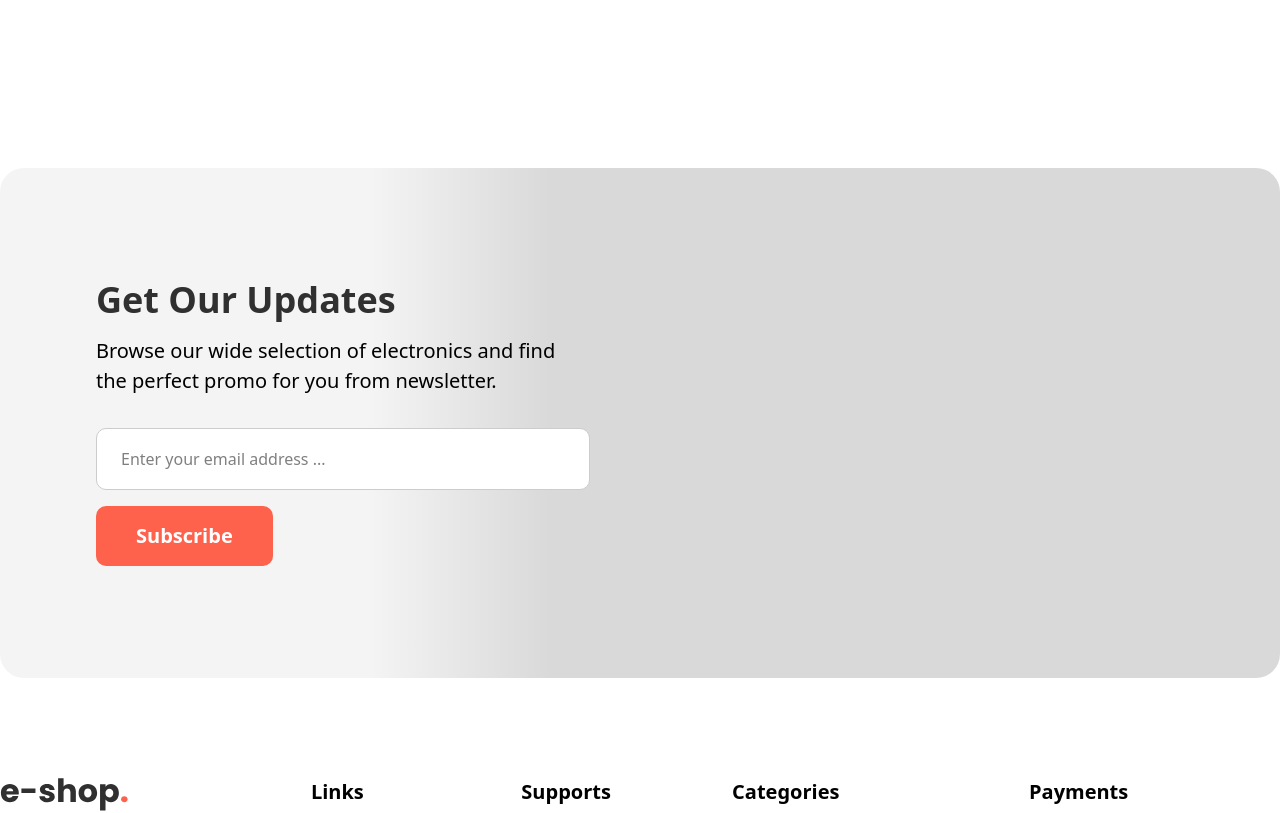
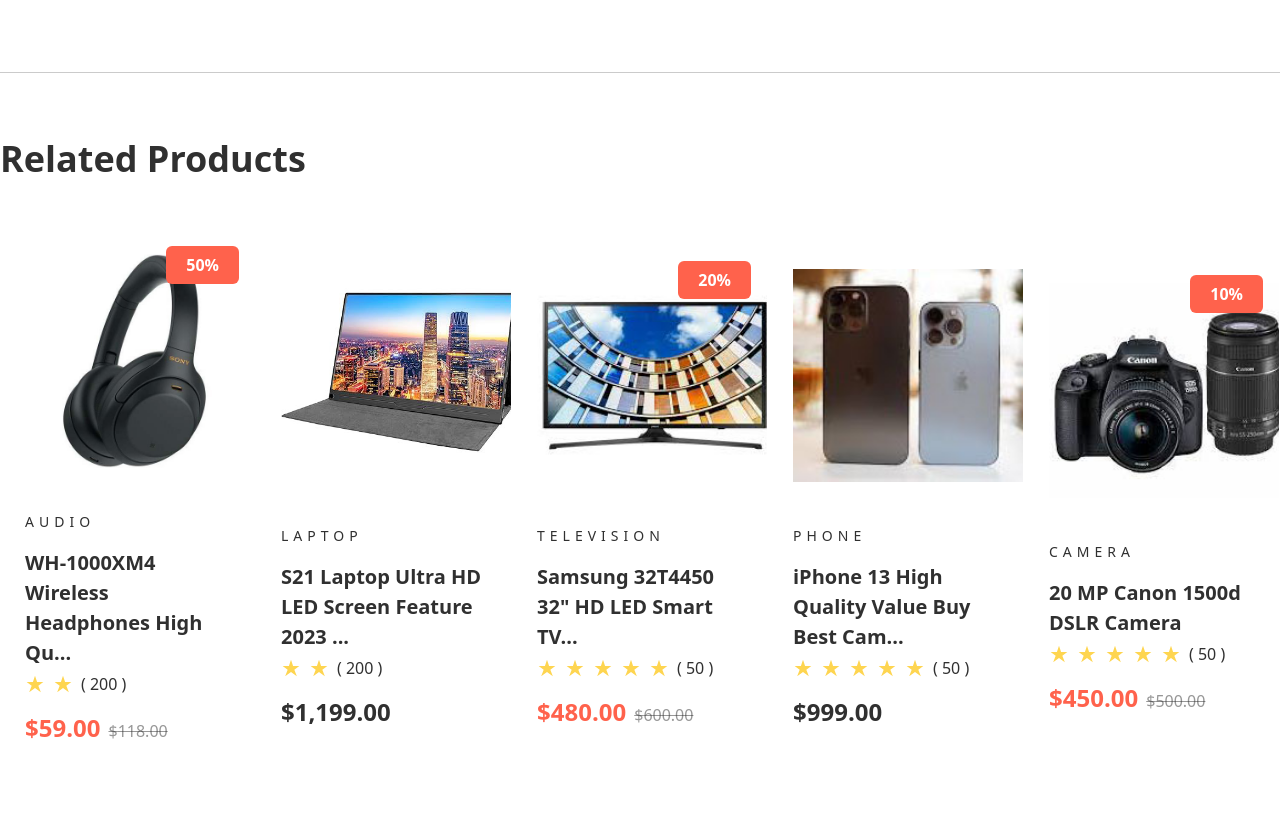
Before and after one commit to ramen72/OYA-Project-16-E-Shop, a React (Vite) app: page /product-details in a window 1280 px wide. Shown: the part 1900-2713 px from the top of the page. Built offline with nearby package versions, Linux system fonts and the light colour scheme.

Commit message:
Product Details page has been complete at 05-07-2025_1552

```diff
--- /dev/null
+++ b/src/data/RelatedProductData.jsx
@@ -0,0 +1,57 @@
+export const RelatedProductData = [
+  {
+    imageSrc: "images/productImage-2.jpg",
+    categories: "Audio",
+    title: "WH-1000XM4 Wireless Headphones High Qu...",
+    rating: 2,
+    totalRating: 200,
+    price: "118.00",
+    discount: true,
+    discountPercentage: 50,
+    discountedPrice: "59.00",
+  },
+  {
+    imageSrc: "images/productImage-3.jpg",
+    categories: "Laptop",
+    title: "S21 Laptop Ultra HD LED Screen Feature 2023 ...",
+    rating: 2,
+    totalRating: 200,
+    price: "1,199.00",
+    discount: false,
+    discountPercentage: 30,
+    discountedPrice: "0",
+  },
+  {
+    imageSrc: "images/productImage-5.jpg",
+    categories: "TELEVISION",
+    title: `Samsung 32T4450 32" HD LED Smart TV...`,
+    rating: 5,
+    totalRating: 50,
+    price: "600.00",
+    discount: true,
+    discountPercentage: 20,
+    discountedPrice: "480.00",
+  },
+  {
+    imageSrc: "images/productImage-4.jpg",
+    categories: "phone",
+    title: "iPhone 13 High Quality Value Buy Best Cam...",
+    rating: 5,
+    totalRating: 50,
+    price: "999.00",
+    discount: false,
+    discountPercentage: 25,
+    discountedPrice: 0,
+  },
+  {
+    imageSrc: "images/productImage-6.jpg",
+    categories: "Camera",
+    title: `20 MP Canon 1500d DSLR Camera`,
+    rating: 5,
+    totalRating: 50,
+    price: "500.00",
+    discount: true,
+    discountPercentage: 10,
+    discountedPrice: "450.00",
+  },
+];
--- a/src/pages/ProductDetailsPages.jsx
+++ b/src/pages/ProductDetailsPages.jsx
@@ -4,14 +4,13 @@
 import { BsArrowsFullscreen, BsCart3 } from "react-icons/bs";
 import { IoCloseSharp } from "react-icons/io5";
 import { IoMdStar } from "react-icons/io";
-import HeadPhoneIcon from "../assets/icons/HeadPhoneIcon";
 import VerifiedIcon from "../assets/icons/VerifiedIcon";
 import DeliveryIcon from "../assets/icons/DeliveryIcon";
 import { FaMinus, FaPlus, FaStar } from "react-icons/fa";
 import Button from "../components/Button";
 import { Link } from "react-router-dom";
-import CartIcon from "../assets/icons/CartIcon";
-import { GrStar } from "react-icons/gr";
+import ProductLayout from "../components/commonLayouts/ProductLayout";
+import { RelatedProductData } from "../data/RelatedProductData";
 
 const ProductDetailsPages = () => {
   const [nav1, setNav1] = useState(null);
@@ -450,7 +449,7 @@
               </div>
             </div>
           </div>
-          <div className={`mt-[100px] pb-20`}>
+          <div className={`mt-[100px] pb-20 border-b border-black-25`}>
             <div className={`flex justify-start items-center gap-x-12`}>
               <button
                 onClick={() => handleClickForDescription("Description")}
@@ -851,6 +850,28 @@
               )}
             </div>
           </div>
+          {/* Related Products */}
+          <h3
+            className={`font-["poppins"]  font-semibold text-4xl leading-11 text-black mt-16 mb-12`}
+          >
+            Related Products
+          </h3>
+          <div className={`flex justify-start items-center`}>
+            {RelatedProductData.map((item, index) => (
+              <ProductLayout
+                key={index}
+                imageSrc={item.imageSrc}
+                categories={item.categories}
+                title={item.title}
+                rating={item.rating}
+                totalRating={item.totalRating}
+                price={item.price}
+                discount={item.discount}
+                discountPercentage={item.discountPercentage}
+                discountedPrice={item.discountedPrice}
+              />
+            ))}
+          </div>
           {/* Modal */}
           {isActiveModel && (
             <div
```
